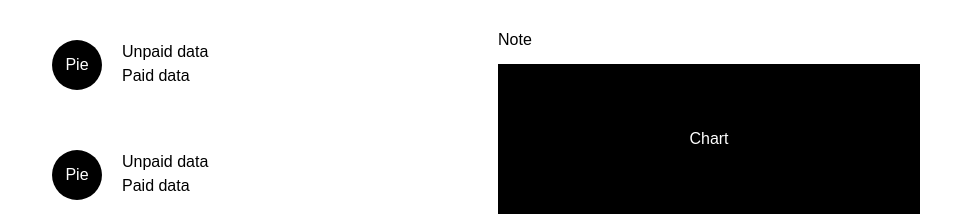
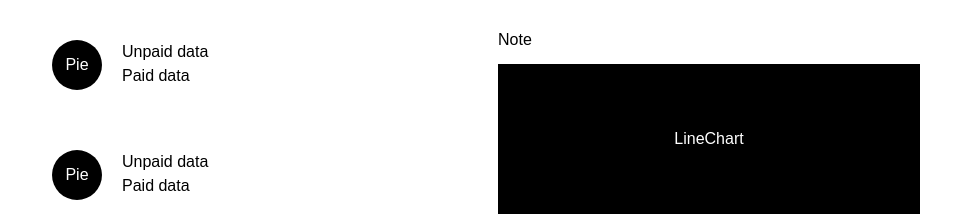
Before and after one commit to Racine14Creator/rechart-tiptap-nextjs-typescript, a Next.js app: page / in a window 1280 px wide. Shown: the top 217 px of the page, without its empty margins (160-1119 px from the left). Built offline with nearby package versions, Linux system fonts and the light colour scheme.

Commit message:
Chart Line

```diff
--- /dev/null
+++ b/app/components/LineChart.tsx
@@ -0,0 +1,5 @@
+function LineChart() {
+  return <div>LineChart</div>;
+}
+
+export default LineChart;
--- a/app/layout.tsx
+++ b/app/layout.tsx
@@ -14,8 +14,8 @@ const geistMono = localFont({
 });
 
 export const metadata: Metadata = {
-  title: "Create Next App",
-  description: "Generated by create next app",
+  title: "Rechart and TipTap",
+  description: "Rechart and TipTap",
 };
 
 export default function RootLayout({
--- a/app/page.tsx
+++ b/app/page.tsx
@@ -1,4 +1,5 @@
 
+import LineChart from "./components/LineChart";
 import RichTextEditor from "./components/TitTap/RichTextEditor";
 
 export default function Home() {
@@ -39,7 +40,9 @@ export default function Home() {
           <div className='flex flex-col bg-white rounded-xl p-2 gap-y-3'>
             <h3 className='font-light text-black'>Note</h3>
             <div className='bg-black w-full h-[150px] flex justify-center items-center'>
-              <h3 className='text-white'>Chart</h3>
+              <h3 className='text-white'>
+                <LineChart />
+              </h3>
             </div>
           </div>
         </div>
```
